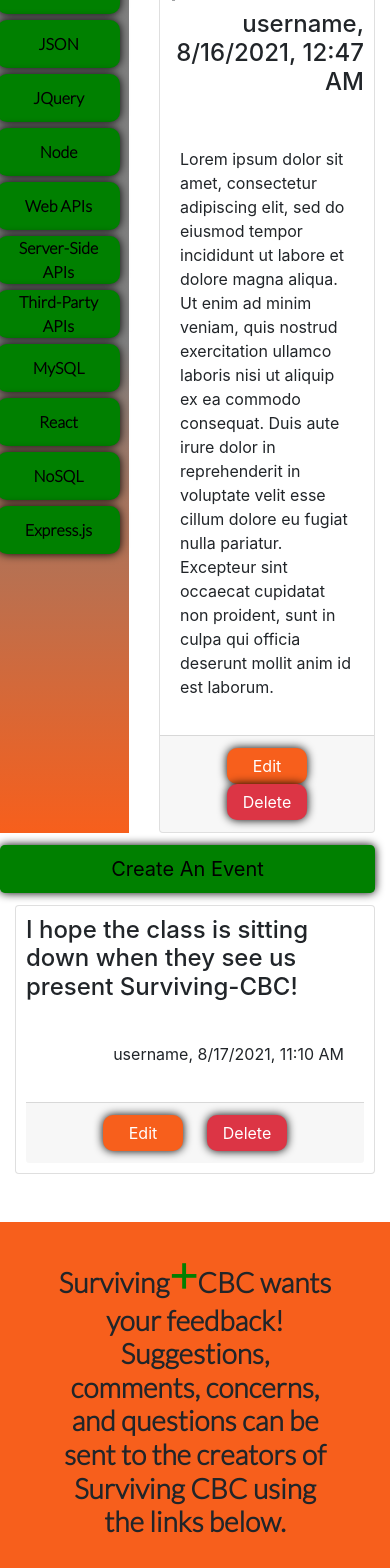
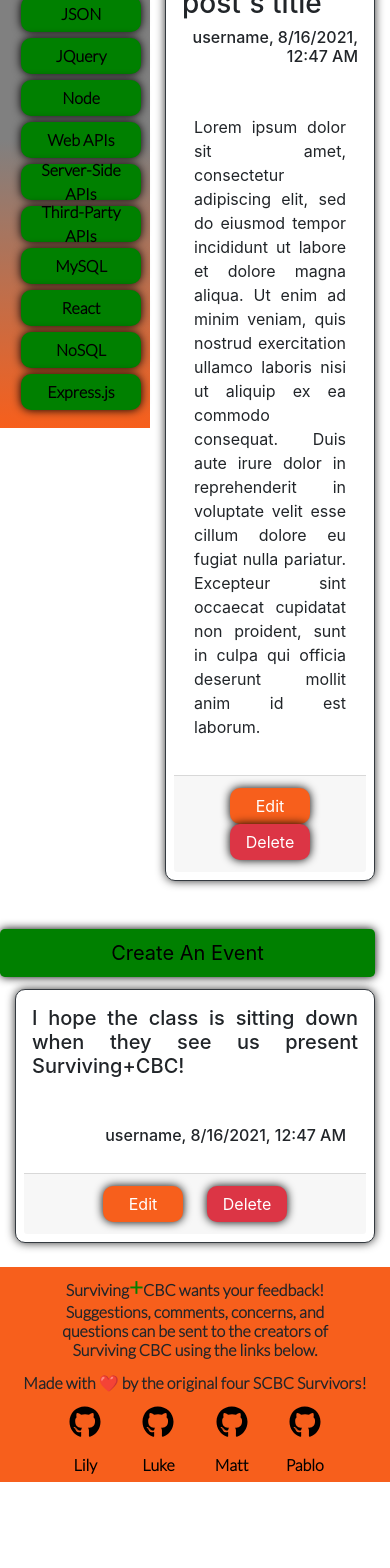
Before and after one commit to lilyhi/surviving-cbc, a React (Create React App) app in the folder client/: page / in a window 390 px wide. Shown: the part 240-1808 px from the top of the page. After the commit the page ends 1722 px from the top, so only its background shows below. Built offline with nearby package versions, Linux system fonts and the light colour scheme.

Commit message:
styled but not responsive

```diff
--- a/client/src/App.js
+++ b/client/src/App.js
@@ -2,7 +2,7 @@ import React from 'react';
 import { BrowserRouter as Router, Route, Switch } from 'react-router-dom';
 import { ApolloProvider, ApolloClient, InMemoryCache, createHttpLink } from "@apollo/client";
 import { setContext } from '@apollo/client/link/context';
-
+import './index.css'
 
 // import ApolloClient from 'apollo-boost';
 // import { ApolloProvider } from '@apollo/react-hooks';
@@ -43,6 +43,7 @@ function App() {
         <ApolloProvider client={client} >
 
             <Router>
+
                 <Header />
 
                 <Switch>
--- a/client/src/components/Footer/index.js
+++ b/client/src/components/Footer/index.js
@@ -7,46 +7,49 @@ const Footer = () => {
 
     return (
 
-        <div className="footer mt-5" style={{ width: '100%', backgroundColor: '#F75F1C', padding: "0 48px" }}>
-            <footer className="">
-                <Row>
-                    <h3 className="" style={{ textAlign: 'center', fontFamily: "'Lato', sans-serif", padding: "24px", fontWeight: 'bold' }}>Surviving<span style={{ fontSize: '3REM', fontWeight: 'bold', color: 'green' }}>+</span>CBC wants your feedback! Suggestions, comments, concerns, and questions can be sent to the creators of Surviving CBC using the links below.</h3>
+        <div style={{
+            width: '100%', backgroundColor: '#F75F1C', position: 'realtive',
+            bottom: '0'
+        }}>
+            <footer>
+                <Row style={{ width: '75%', margin: '0 auto' }}>
+                    <h6 className="" style={{ textAlign: 'center', fontFamily: "'Lato', sans-serif", paddingTop: "6px", fontWeight: 'bold' }}>Surviving<span style={{ fontSize: '1.5REM', fontWeight: 'bold', color: 'green' }}>+</span>CBC wants your feedback! Suggestions, comments, concerns, and questions can be sent to the creators of Surviving CBC using the links below.</h6>
                 </Row>
-                <h4 className="" style={{ textAlign: 'center', fontFamily: "'Lato', sans-serif", padding: '12px', fontWeight: 'bold' }}>Made with ❤️️ by the original four SCBC Survivors!</h4>
+                <h6 className="" style={{ textAlign: 'center', fontFamily: "'Lato', sans-serif", paddingTop: '6px', fontWeight: 'bold' }}>Made with ❤️️ by the original four SCBC Survivors!</h6>
 
-                <Row>
+                <Row style={{ width: '75%', margin: '0 auto', paddingTop: '6px' }}>
                     <Col>
                         <div>
-                            <a href='https://github.com/lilyhi' target='blank'>
-                                <h1 style={{ textAlign: 'center', textDecoration: 'none', color: 'black' }}><FaGithub /></h1>
-                                <h4 style={{ textAlign: 'center', fontFamily: "'Lato', sans-serif", color: 'black', fontWeight: 'bold' }}>Lily</h4>
+                            <a href='https://github.com/lilyhi' target='_blank' rel='noreferrer'>
+                                <h2 style={{ textAlign: 'center', textDecoration: 'none', color: 'black' }}><FaGithub /></h2>
+                                <h6 style={{ textAlign: 'center', fontFamily: "'Lato', sans-serif", color: 'black', fontWeight: 'bold' }}>Lily</h6>
                             </a>
 
                         </div>
                     </Col>
                     <Col>
                         <div>
-                            <a href='https://github.com/https://github.com/Shilohjones194' target='blank'>
-                                <h1 style={{ textAlign: 'center', color: 'black' }}><FaGithub /></h1>
-                                <h4 style={{ textAlign: 'center', fontFamily: "'Lato', sans-serif", color: 'black', fontWeight: 'bold' }}>Luke</h4>
+                            <a href='https://github.com/Shilohjones194' target='_blank' rel='noreferrer'>
+                                <h2 style={{ textAlign: 'center', color: 'black' }}><FaGithub /></h2>
+                                <h6 style={{ textAlign: 'center', fontFamily: "'Lato', sans-serif", color: 'black', fontWeight: 'bold' }}>Luke</h6>
                             </a>
 
                         </div>
                     </Col>
                     <Col>
                         <div>
-                            <a href='https://github.com/https://github.com/LifeInvaderr' target='blank'>
-                                <h1 style={{ textAlign: 'center', color: 'black' }}><FaGithub /></h1>
-                                <h4 style={{ textAlign: 'center', fontFamily: "'Lato', sans-serif", color: 'black', fontWeight: 'bold' }}>Matt</h4>
+                            <a href='https://github.com/LifeInvaderr' target='_blank' rel='noreferrer'>
+                                <h2 style={{ textAlign: 'center', color: 'black' }}><FaGithub /></h2>
+                                <h6 style={{ textAlign: 'center', fontFamily: "'Lato', sans-serif", color: 'black', fontWeight: 'bold' }}>Matt</h6>
                             </a>
 
                         </div>
                     </Col>
                     <Col>
                         <div>
-                            <a href='https://github.com/pablodlc' target='blank'>
-                                <h1 style={{ textAlign: 'center', color: 'black' }}><FaGithub /></h1>
-                                <h4 style={{ textAlign: 'center', color: 'black', fontFamily: "'Lato', sans-serif", fontWeight: 'bold' }}>Pablo</h4>
+                            <a href='https://github.com/pablodlc' target='_blank' rel='noreferrer'>
+                                <h2 style={{ textAlign: 'center', color: 'black' }}><FaGithub /></h2>
+                                <h6 style={{ textAlign: 'center', color: 'black', fontFamily: "'Lato', sans-serif", fontWeight: 'bold' }}>Pablo</h6>
                             </a>
 
                         </div>
--- a/client/src/components/SubjectButton/index.js
+++ b/client/src/components/SubjectButton/index.js
@@ -13,7 +13,7 @@ const SubjectButton = ({ clickEvent, subject }) => {
                 alignItems: 'center',
                 justifyContent: 'center',
                 width: '100%',
-                height: '3REM',
+                height: '2.25REM',
                 padding: '.5REM',
                 margin: '6px',
                 backgroundColor: 'green',
--- a/client/src/index.css
+++ b/client/src/index.css
@@ -1,13 +1,15 @@
+html,
 body {
-  margin: 0;
-  font-family: -apple-system, BlinkMacSystemFont, 'Segoe UI', 'Roboto', 'Oxygen',
-    'Ubuntu', 'Cantarell', 'Fira Sans', 'Droid Sans', 'Helvetica Neue',
-    sans-serif;
-  -webkit-font-smoothing: antialiased;
-  -moz-osx-font-smoothing: grayscale;
+    height: 100%;
+    margin: 0;
+    padding: 0;
+}
+body {
+    min-height: 100%;
+    background: none;
 }
 
 code {
-  font-family: source-code-pro, Menlo, Monaco, Consolas, 'Courier New',
-    monospace;
+    font-family: source-code-pro, Menlo, Monaco, Consolas, "Courier New",
+        monospace;
 }
--- a/client/src/pages/Home.js
+++ b/client/src/pages/Home.js
@@ -4,6 +4,8 @@ import { useQuery } from '@apollo/client';
 
 import React, { useState } from 'react';
 import SubjectButton from '../components/SubjectButton';
+import Header from '../components/Header/index.js';
+import Footer from '../components/Footer/index.js';
 
 import CreatePostButton from '../components/CreatePostButton';
 import Post from '../components/Post';
@@ -38,17 +40,20 @@ const Home = () => {
     ]
     return (
         <main>
-            <Row>
-                <Col style={{ display: 'flex', flexWrap: 'wrap', flexDirection: 'column', alignItems: 'center', background: 'linear-gradient(to bottom, #808080 50%, #f75f1c 100%', flex: 1, paddingLeft: '6px' }}>
 
-                    <div>
+            <Row style={{ margin: '0', height: 'auto' }}>
+
+
+                <Col style={{ display: 'flex', flexWrap: 'wrap', flexDirection: 'column', alignItems: 'center', height: '100%', background: 'linear-gradient(to bottom, #808080 50%, #f75f1c 100%', flex: 1 }}>
+
+                    <div style={{ padding: '12px 0' }}>
                         {subjects.map(subject => (
-                            <SubjectButton key={subject.key} subject={subject.name} clickEvent={setCurrentSubject} style={{ backgroundColor: 'lightgray' }} />
+                            <SubjectButton key={subject.key} subject={subject.name} clickEvent={setCurrentSubject} />
                         ))}
                     </div>
                 </Col>
 
-                <Col style={{ display: 'flex', flexWrap: 'wrap', flexDirection: 'column', flex: 2, paddingTop: '12px' }}>
+                <Col style={{ display: 'flex', flexWrap: 'wrap', flexDirection: 'column', flex: 2, padding: '24px 0' }}>
                     {/* Creating new PostButton */}
 
                     <div style={{ display: 'flex', justifyContent: 'center' }}>
@@ -64,7 +69,7 @@ const Home = () => {
                         <SinglePostView />
                     </div>
                 </Col>
-                <Col style={{ display: 'flex', flexWrap: 'wrap', flexDirection: 'column', flex: 2, paddingTop: '12px' }}>
+                <Col style={{ display: 'flex', flexWrap: 'wrap', flexDirection: 'column', flex: 2, padding: '24px 0' }}>
                     <div style={{ display: 'flex', justifyContent: 'center' }}>
                         <CreateEventButton />
                         {/* {
@@ -86,6 +91,8 @@ const Home = () => {
                         , to add info for two */}
                 </Col>
             </Row>
+
+
         </main >
     )
 }
--- a/client/src/pages/SingleEventView.js
+++ b/client/src/pages/SingleEventView.js
@@ -5,18 +5,18 @@ import Button from 'react-bootstrap/Button';
 
 function SingleEventView() {
     return (
-        <Container>
+        <Container padding='0'>
 
-            <Card style={{ margin: '0 auto', padding: '10px' }}>
+            <Card border="dark" style={{ margin: '0 auto', padding: '8px', borderRadius: '10px', boxShadow: '0 0 10px rgba(0, 0, 0, .8)' }}>
 
-                <Card.Title>
-                    <h4>
-                        I hope the class is sitting down when they see us present Surviving-CBC!
-                    </h4>
+                <Card.Title style={{ padding: '8px' }}>
+                    <h5 style={{ textAlign: 'justify' }}>
+                        I hope the class is sitting down when they see us present Surviving+CBC!
+                    </h5>
                 </Card.Title>
 
                 <Card.Body>
-                    <p className='text-right'>username, 8/17/2021, 11:10 AM</p>
+                    <h6 className='text-right'>username, 8/16/2021, 12:47 AM</h6>
                 </Card.Body>
 
                 <Card.Footer className='text-center'>
--- a/client/src/pages/SinglePostView.js
+++ b/client/src/pages/SinglePostView.js
@@ -6,15 +6,15 @@ import Button from 'react-bootstrap/Button';
 
 function SinglePostView() {
     return (
-        <Container>
+        <Container padding='0'>
 
-            <Card style={{ margin: '0 auto' }}>
-                <Card.Title style={{ padding: '10px' }}>
+            <Card border="dark" style={{ margin: '0 auto', padding: '8px', borderRadius: '10px', boxShadow: '0 0 10px rgba(0, 0, 0, .8)' }}>
+                <Card.Title style={{ padding: '8px' }}>
                     <h3>This is the post's title</h3>
-                    <h4 className='text-right'>username, 8/16/2021, 12:47 AM</h4>
+                    <h6 className='text-right'>username, 8/16/2021, 12:47 AM</h6>
                 </Card.Title>
 
-                <Card.Body>
+                <Card.Body style={{ textAlign: 'justify' }}>
                     <p>
                         Lorem ipsum dolor sit amet, consectetur adipiscing elit, sed do eiusmod tempor incididunt ut labore et dolore magna aliqua. Ut enim ad minim veniam, quis nostrud exercitation ullamco laboris nisi ut aliquip ex ea commodo consequat. Duis aute irure dolor in reprehenderit in voluptate velit esse cillum dolore eu fugiat nulla pariatur. Excepteur sint occaecat cupidatat non proident, sunt in culpa qui officia deserunt mollit anim id est laborum.
                     </p>
@@ -30,7 +30,7 @@ function SinglePostView() {
                     </Button>
                 </Card.Footer>
             </Card>
-        </Container>
+        </Container >
     )
 }
 
```
